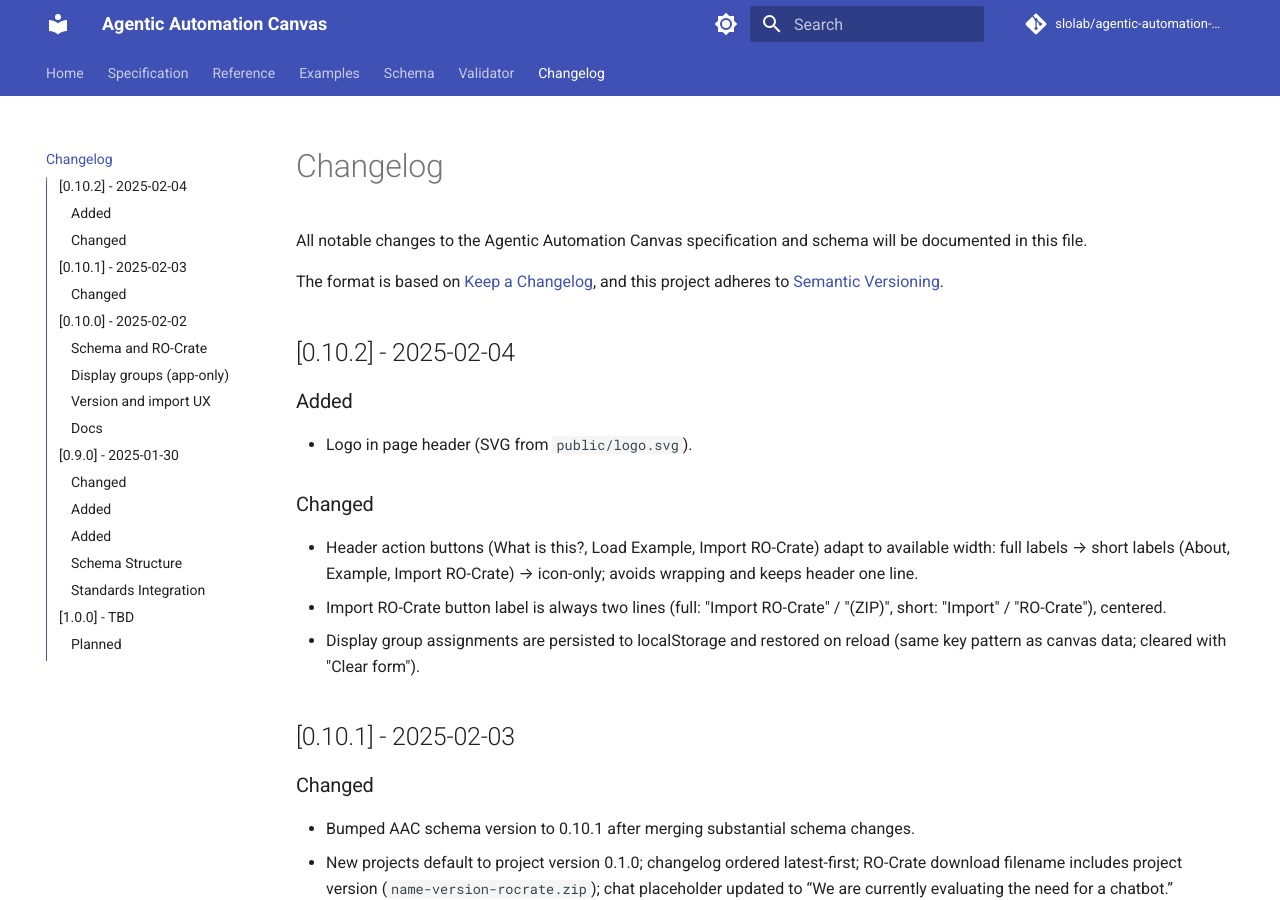
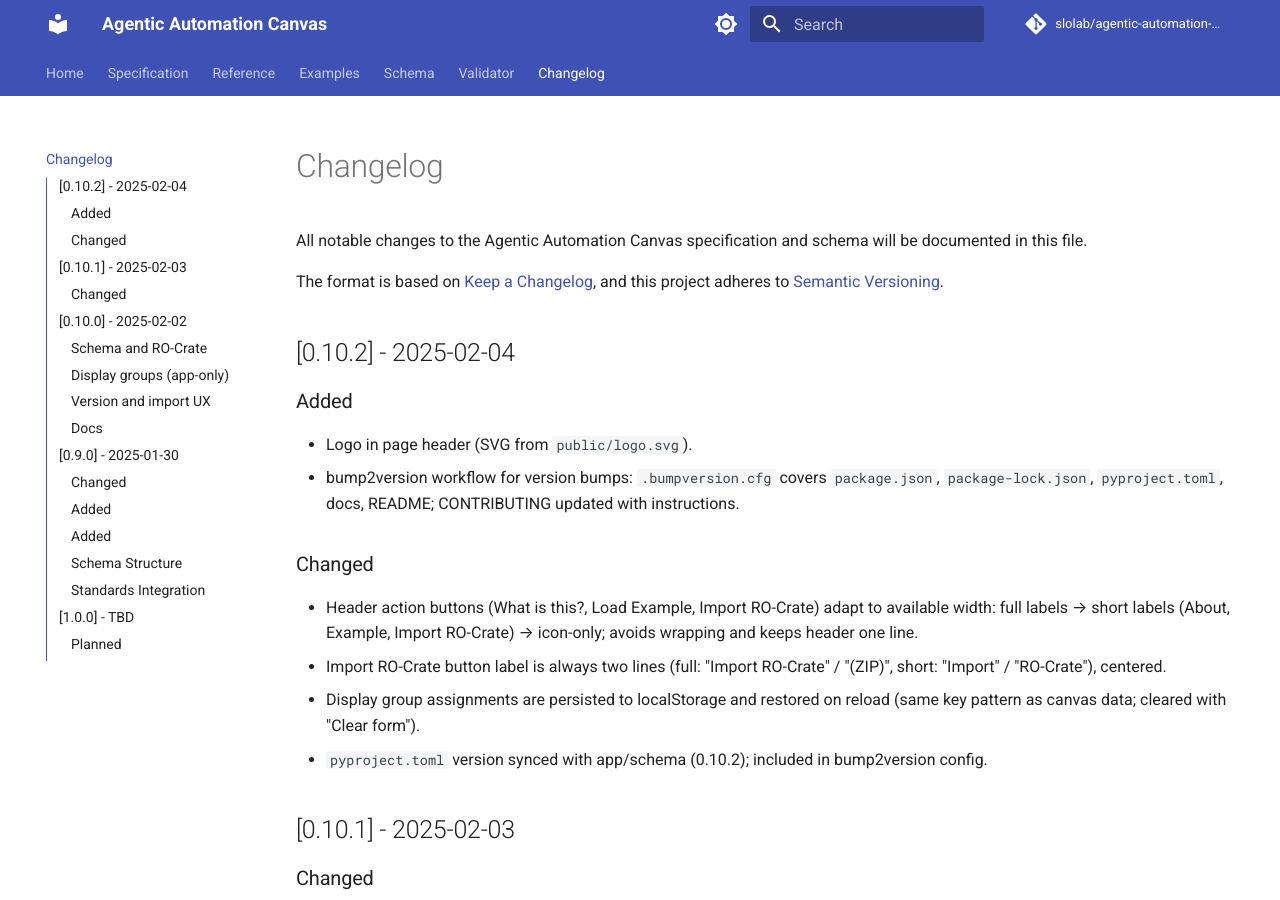
Before and after one commit to slolab/agentic-automation-canvas, an MkDocs documentation site: the page built from docs/changelog.md, in a window 1280 px wide and 900 px high. Built offline with MkDocs 1.6.1 and Material for MkDocs 9.7.7, drawn with Linux system fonts in a browser that asks for light colours; comment, search, counter and statistics services are not loaded.

Commit message:
docs: add bump2version and pyproject sync to 0.10.2 changelog
Co-authored-by: Cursor <cursoragent@cursor.com>

```diff
--- a/docs/changelog.md
+++ b/docs/changelog.md
@@ -9,11 +9,13 @@ and this project adheres to [Semantic Versioning](https://semver.org/spec/v2.0.0
 
 ### Added
 - Logo in page header (SVG from `public/logo.svg`).
+- bump2version workflow for version bumps: `.bumpversion.cfg` covers `package.json`, `package-lock.json`, `pyproject.toml`, docs, README; CONTRIBUTING updated with instructions.
 
 ### Changed
 - Header action buttons (What is this?, Load Example, Import RO-Crate) adapt to available width: full labels → short labels (About, Example, Import RO-Crate) → icon-only; avoids wrapping and keeps header one line.
 - Import RO-Crate button label is always two lines (full: "Import RO-Crate" / "(ZIP)", short: "Import" / "RO-Crate"), centered.
 - Display group assignments are persisted to localStorage and restored on reload (same key pattern as canvas data; cleared with "Clear form").
+- `pyproject.toml` version synced with app/schema (0.10.2); included in bump2version config.
 
 ## [0.10.1] - 2025-02-03
 
```
